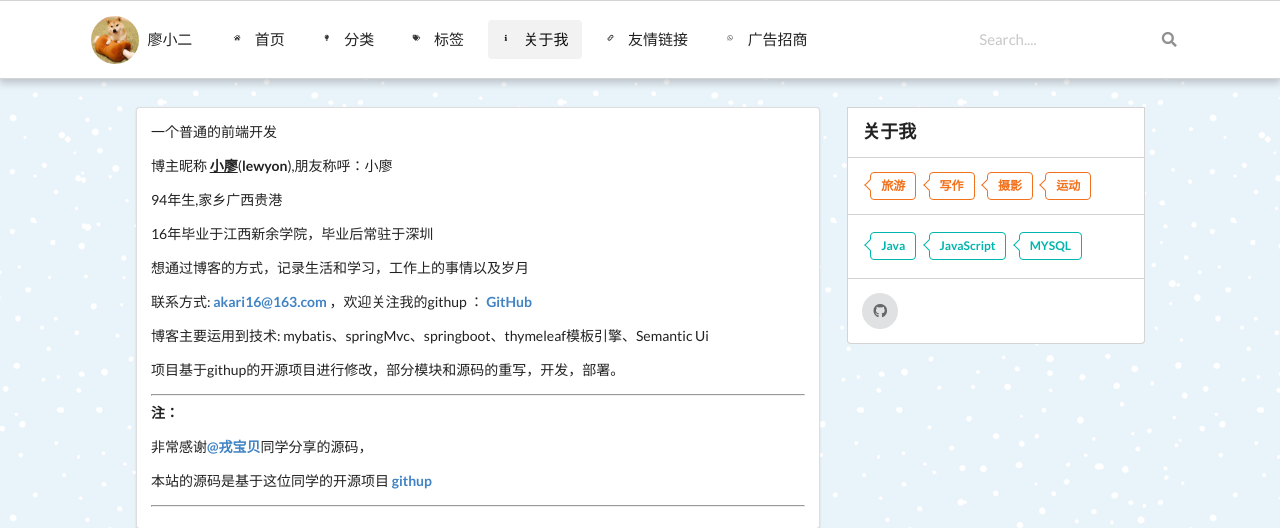
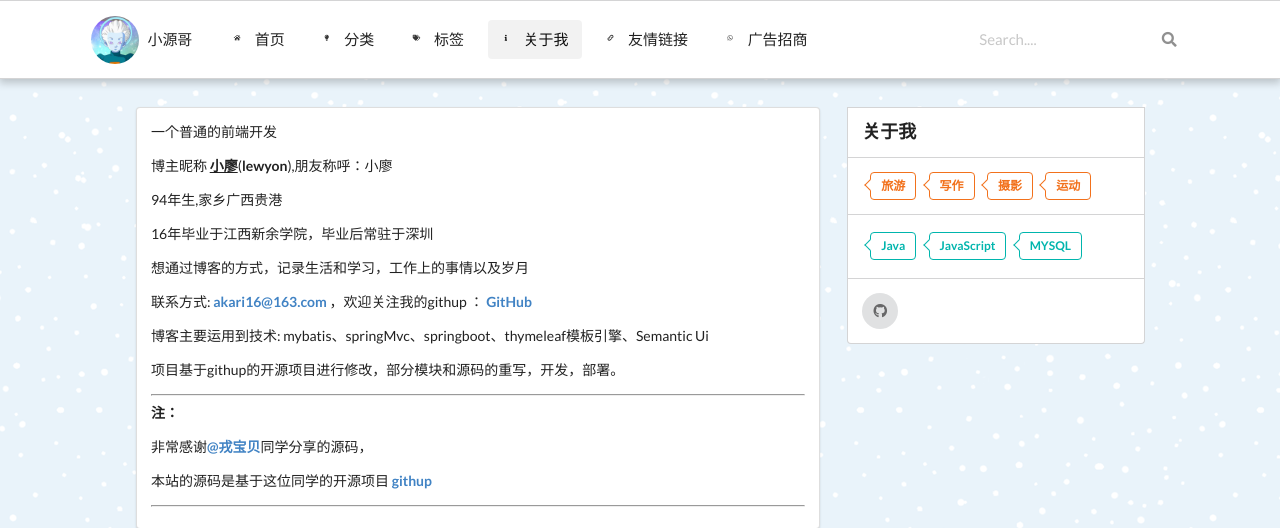
Before and after one commit to akari16/blog1.1, a Spring app: page /about in a window 1280 px wide. Shown: the top 528 px of the page. Run offline with Thymeleaf, Linux system fonts and the light colour scheme; the template is opened without the code that fills it, so the values that code supplies are empty; some libraries are stand-ins or nearby versions.

Commit message:
修改个人头像
修改个人头像

```diff
--- a/src/main/resources/templates/_fragments.html
+++ b/src/main/resources/templates/_fragments.html
@@ -4,6 +4,7 @@
 <meta charset="UTF-8">
 <meta name="viewport" content="width=device-width, initial-scale=1.0">
 <title th:replace="${title}">详情页</title>
+<link rel="icon" th:href="@{/image/header.jpg}">
 <link rel="stylesheet"
 	href="https://cdn.jsdelivr.net/semantic-ui/2.2.4/semantic.min.css">
 <!--文章的排版-->
@@ -21,8 +22,9 @@
 	float: none;
 	margin: -4px 2.357143em 0 0;
 }
-.ui.menu .item{
-	font-size:1.07rem;
+
+.ui.menu .item {
+	font-size: 1.07rem;
 }
 </style>
 </head>
@@ -34,8 +36,8 @@
 			<div class="ui  secondary stackable menu">
 				<a href="#" th:href="@{/}" class="item"> <img
 					class="ui circular image"
-					th:src="@{/image/u=224199306,2715470289&fm=26&gp=0.jpg}"
-					style="width: 48px"> &nbsp;&nbsp;&nbsp;廖小二
+					th:src="@{/image/header.jpg}"
+					style="width: 48px"> &nbsp;&nbsp;&nbsp;小源哥
 				</a>&nbsp; <a href="#" th:href="@{/}" class="m-item item m-mobile-hide"
 					th:classappend="${n==1} ? 'active'"><i class="mini home icon"></i>首页</a>
 				<a href="#" th:href="@{/types/-1}" class="m-item item m-mobile-hide"
@@ -46,8 +48,8 @@
 					th:classappend="${n==4} ? 'active'"><i class="mini info icon"></i>关于我</a>
 				<a href="#" th:href="@{/link}" class="m-item item m-mobile-hide"
 					th:classappend="${n==5} ? 'active'"><i
-					class="mini linkify icon"></i>友情链接</a> <a href="#" th:href="@{/production}"
-					class="m-item item m-mobile-hide"
+					class="mini linkify icon"></i>友情链接</a> <a href="#"
+					th:href="@{/production}" class="m-item item m-mobile-hide"
 					th:classappend="${n==6} ? 'active'"><i
 					class="mini whatsapp icon"></i>广告招商</a>
 				<div class="right m-item item m-mobile-hide">
```
Also changed, not shown: src/main/resources/static/image/header.jpg (added).
